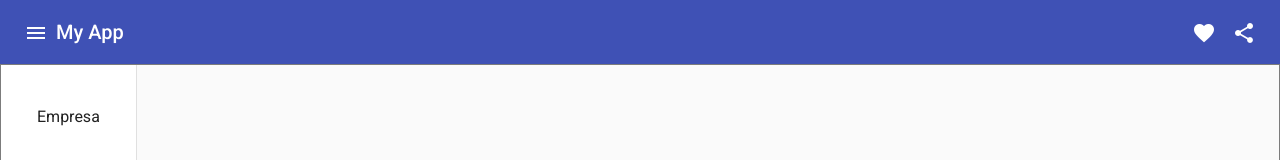
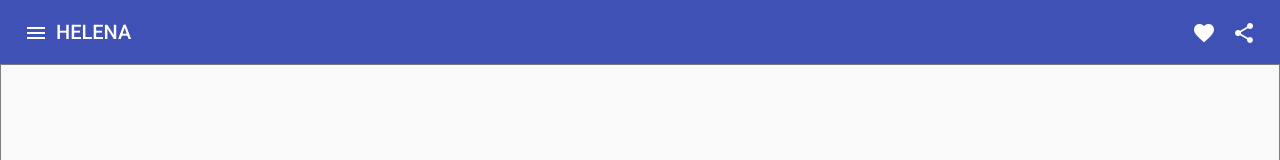
Before and after one commit to DaniloServulo/projeto-helena, an Angular app in the folder projeto-helena/: page /dashboard in a window 1280 px wide. Shown: the top 160 px of the page. Built offline with nearby package versions, Linux system fonts and the light colour scheme.

Commit message:
feat(Layout): Melhorias

```diff
--- a/projeto-helena/src/app/pages/dashboard/dashboard.component.html
+++ b/projeto-helena/src/app/pages/dashboard/dashboard.component.html
@@ -1,6 +1,6 @@
 <app-sidenav></app-sidenav>
 <mat-drawer-container class="example-container" autosize>
-  <mat-drawer #drawer class="example-sidenav" mode="side" opened="true">
+  <mat-drawer #drawer class="example-sidenav" mode="side" opened="false">
     <mat-nav-list>
       <a mat-list-item *ngFor="let m of menu" [routerLink]="m.route">{{m.name}}</a>
     </mat-nav-list>
--- a/projeto-helena/src/app/shared/components/sidenav/sidenav.component.html
+++ b/projeto-helena/src/app/shared/components/sidenav/sidenav.component.html
@@ -2,7 +2,7 @@
   <button mat-icon-button class="example-icon" aria-label="Example icon-button with menu icon">
     <mat-icon>menu</mat-icon>
   </button>
-  <span>My App</span>
+  <span>HELENA</span>
   <span class="example-spacer"></span>
   <button mat-icon-button class="example-icon favorite-icon" aria-label="Example icon-button with heart icon">
     <mat-icon>favorite</mat-icon>
```
